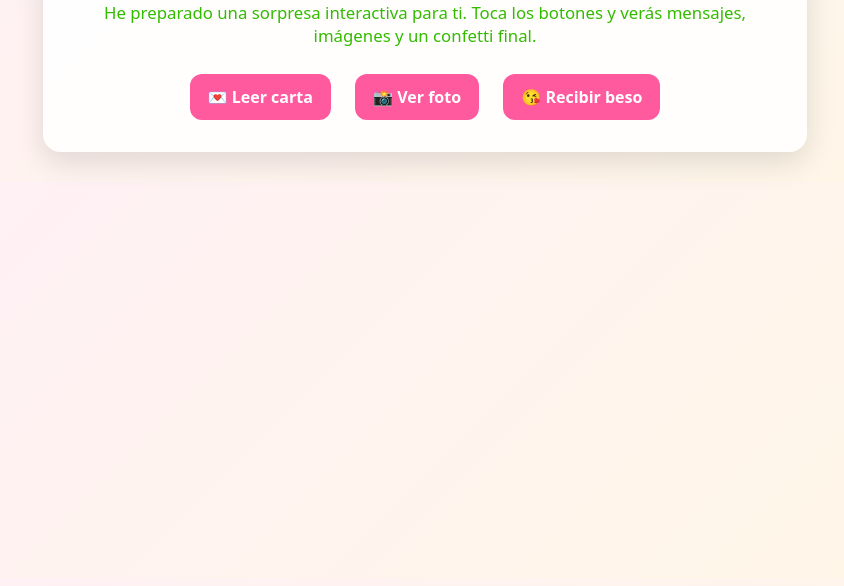
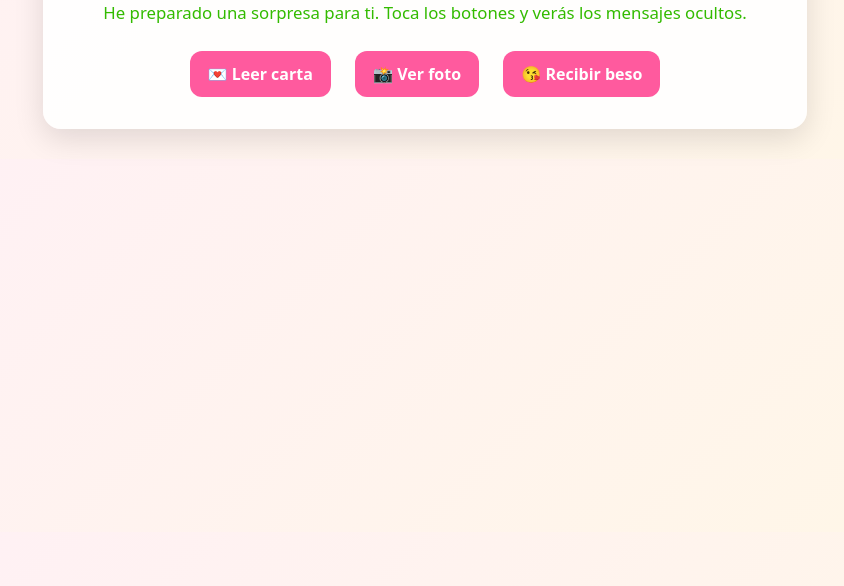
Before and after one commit to lessmend/mensaje, a plain HTML site: page index.html in a window 1280 px wide. Shown: the part 214-800 px from the top of the page, without its empty margins (215-1059 px from the left). Drawn offline with Linux system fonts and the light colour scheme.

Commit message:
Update index.html

```diff
--- a/index.html
+++ b/index.html
@@ -25,7 +25,7 @@
   <div class="card">
     <div class="bigemoji">🌹💫</div>
     <h1>Hola mi amor ❤️</h1>
-    <p>He preparado una sorpresa interactiva para ti. Toca los botones y verás mensajes, imágenes y un confetti final.</p>
+    <p>He preparado una sorpresa para ti. Toca los botones y verás los mensajes ocultos.</p>
     <a class="btn" href="#" id="leer">💌 Leer carta</a>
     <a class="btn" href="#" id="foto">📸 Ver foto</a>
     <a class="btn" href="#" id="beso">😘 Recibir beso</a>
```
